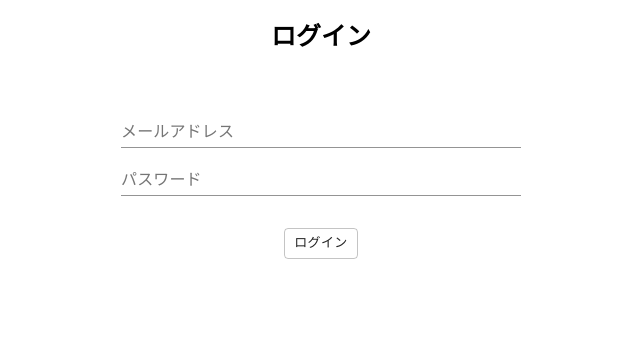
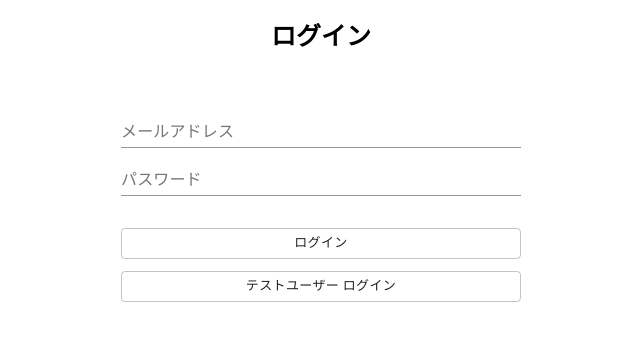
Before and after one commit to tam-t-3/Graph-App-Prd, a React (Create React App) app: page / in a window 1280 px wide. Shown: the top 340 px of the page, without its empty margins (319-959 px from the left). Built offline with nearby package versions, Linux system fonts and the light colour scheme; no server answers.

Commit message:
add handleSubmitTestUser

```diff
--- a/src/Auth/SignIn.tsx
+++ b/src/Auth/SignIn.tsx
@@ -13,6 +13,12 @@ const SignIn = () => {
   const handleSubmit = (event: React.FormEvent<HTMLFormElement>) => {
     event.preventDefault();
     login(email, password);
+  };
+
+  //テストユーザーログイン
+  const handleSubmitTestUser = (event: React.FormEvent<HTMLFormElement>) => {
+    event.preventDefault();
+    login("example@example.com", "example12320");
   };
 
   const handleEmail = (e: React.ChangeEvent<HTMLInputElement>) => {
@@ -50,7 +56,14 @@ const SignIn = () => {
       <div className="module-spacer--medium"/>
 
       <div className="center">
-        <Button size="small" variant="outlined" type="submit">{navigation.logIn}</Button>
+        <Button size="small" variant="outlined" type="submit" fullWidth={true}>{navigation.logIn}</Button>
+      </div>
+    </form>
+
+    <form onSubmit={handleSubmitTestUser}>
+      <div className="module-spacer--extra-small"/>
+      <div className="center">
+        <Button size="small" variant="outlined" type="submit" fullWidth={true}>{navigation.testSignIn}</Button>
       </div>
     </form>
   </div>
--- a/src/Auth/SignUp.tsx
+++ b/src/Auth/SignUp.tsx
@@ -51,7 +51,7 @@ const SignUp: React.FC = () => {
         <div className="module-spacer--medium"/>
 
         <div className="center">
-  <Button size="small" variant="outlined" type="submit">{navigation.signUp}</Button>
+  <Button size="small" variant="outlined" type="submit" fullWidth={true}>{navigation.signUp}</Button>
         </div>
     </form>
   </div>
--- a/src/Constants/Strings.ts
+++ b/src/Constants/Strings.ts
@@ -1,6 +1,7 @@
 export const navigation = {
   menu: "メニュー",
   signUp: "アカウント登録",
+  testSignIn: "テストユーザー ログイン",
   logIn: "ログイン",
   logOut: "ログアウト"
 };
```
Also changed, not shown: 1 other file (tests, documents, lock files or other folders).
